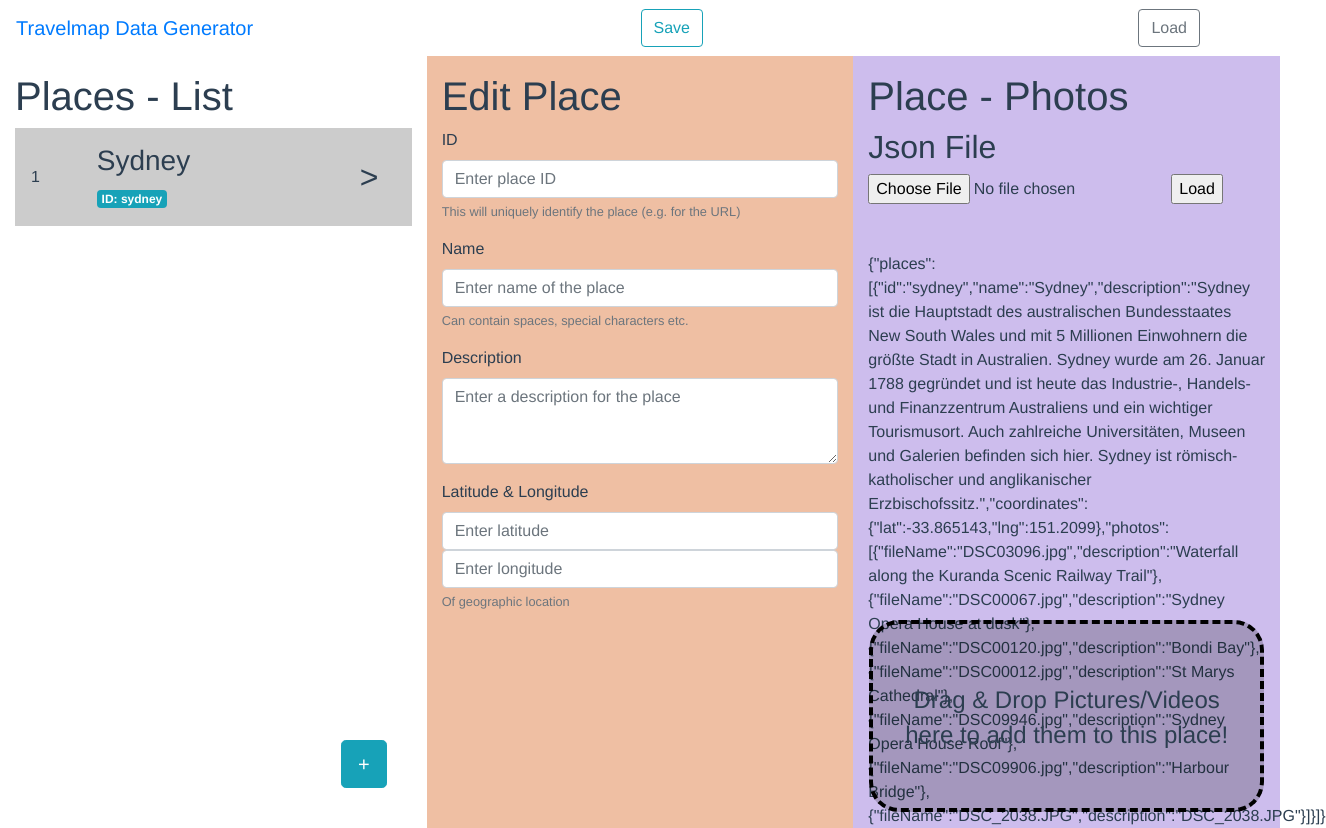
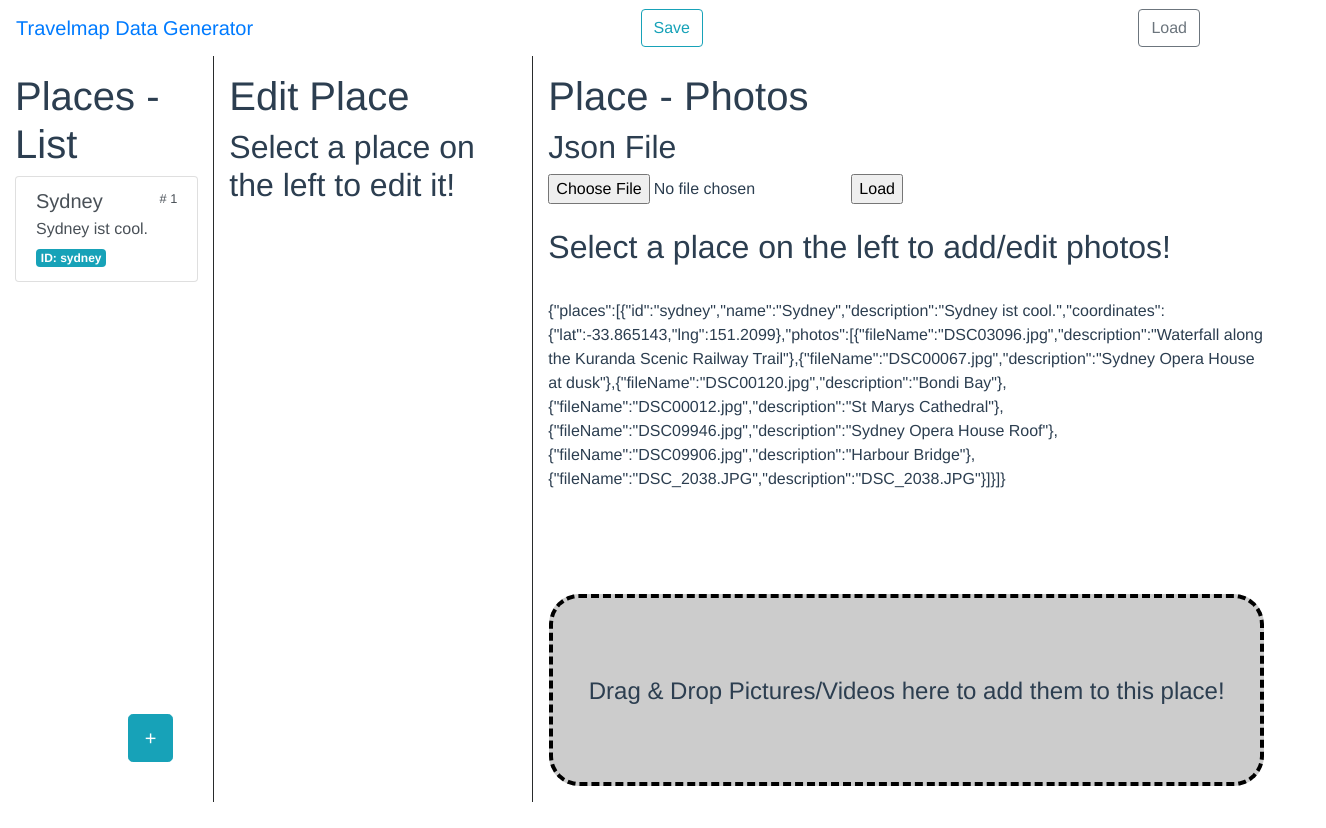
Before and after one commit to verfehlix/australia-travelmap-datagenerator, a Vue app: page / in a window 1280 px wide. Shown: the whole page, 1326 px wide, since content can reach past the window. After the commit the page ends 802 px from the top, so only its background shows below. Built offline with nearby package versions, Linux system fonts and the light colour scheme.

Commit message:
more stuff

```diff
--- a/src/components/Main.vue
+++ b/src/components/Main.vue
@@ -8,61 +8,58 @@
         </nav>
 
         <div class='row panelRow'>
-            <div class='col-4 panel placeListPanel'>
+            <div class='col-2 panel placeListPanel'>
                 <h1>Places - List</h1>
 
-                <draggable v-model="travelData.places" :options="{group:'people'}" @start="drag=true" @end="drag=false">
-                    <div class="placeListItem" v-bind:key="place" v-for="(place, index) in travelData.places">
-                        <div class="row align-items-center">
-                            <div class="col-2">
-                                {{ index+1 }}
+                <div class="list-group">
+                    <draggable v-model="travelData.places" @start="drag=true" @end="drag=false">
+                        <div v-on:click="listPlaceClicked(place)" v-bind:key="index" v-for="(place, index) in travelData.places" class="list-group-item list-group-item-action flex-column align-items-start placeListItem">
+                            <div class="d-flex w-100 justify-content-between">
+                                <h5 class="mb-1">{{ place.name }}</h5>
+                                <small># {{ index + 1 }}</small>
                             </div>
-                            <div class="col-8">
-                                <h3>{{ place.name }}</h3>
-                                <span class="badge badge-info">ID: {{ place.id }}</span>
-                            </div>
-                            <div class="col-2">
-                                <span class="arrowSpan">></span>
-                            </div>
+                            <p class="mb-1 placeListDescription">{{ place.description }}</p>
+                            <span class="badge badge-info">ID: {{ place.id }}</span>
                         </div>
+                    </draggable>
+                </div>
 
-                    </div>
-                </draggable>
-
-                <button class='btn floating-button btn-info btn-lg' type='submit'>+</button>
+                <button class='btn floating-button btn-info btn-lg' type='submit' v-on:click="listPlaceClicked(null)" >+</button>
             </div>
-            <div class='col-4 panel editPlacePanel'>
+            <div class='col-3 panel editPlacePanel'>
                 <h1>Edit Place</h1>
 
-                <form>
+                <h2 v-if="!selectedPlace">Select a place on the left to edit it!</h2>
+
+                <form v-if="selectedPlace">
                     <div class="form-group">
                         <label for="idInput">ID</label>
-                        <input type="email" class="form-control" id="idInput" placeholder="Enter place ID">
+                        <input type="email" class="form-control" id="idInput" placeholder="Enter place ID" v-model="selectedPlace.id">
                         <small id="emailHelp" class="form-text text-muted">This will uniquely identify the place (e.g. for the URL)</small>
                     </div>
 
                     <div class="form-group">
                         <label for="nameInput">Name</label>
-                        <input type="email" class="form-control" id="nameInput" placeholder="Enter name of the place">
+                        <input type="email" class="form-control" id="nameInput" placeholder="Enter name of the place" v-model="selectedPlace.name">
                         <small id="emailHelp" class="form-text text-muted">Can contain spaces, special characters etc.</small>
                     </div>
 
                     <div class="form-group">
                         <label for="descriptionTextArea">Description</label>
-                        <textarea class="form-control" id="descriptionTextArea" rows="3" placeholder="Enter a description for the place"></textarea>
+                        <textarea class="form-control" id="descriptionTextArea" rows="20" placeholder="Enter a description for the place" v-model="selectedPlace.description"></textarea>
                     </div>
 
                     <div class="form-group">
                         <label for="latitudeInput">Latitude & Longitude</label>
-                        <input type="email" class="form-control" id="latitudeInput" placeholder="Enter latitude">
-                        <input type="email" class="form-control" id="longitudeInput" placeholder="Enter longitude">
+                        <input type="email" class="form-control" id="latitudeInput" placeholder="Enter latitude" v-model="selectedPlace.coordinates.lat">
+                        <input type="email" class="form-control" id="longitudeInput" placeholder="Enter longitude" v-model="selectedPlace.coordinates.lng">
                         <small id="emailHelp" class="form-text text-muted">Of geographic location</small>
                     </div>
                 </form>
 
 
             </div>
-            <div class='col-4 panel placePhotosPanel'>
+            <div class='col-7 panel placePhotosPanel'>
                 <h1>Place - Photos</h1>
 
                 <form id="jsonFile" name="jsonFile" enctype="multipart/form-data" method="post">
@@ -74,6 +71,34 @@
                 </form>
 
                 <br>
+
+                 <h2 v-if="!selectedPlace">Select a place on the left to add/edit photos!</h2>
+
+                <table v-if="selectedPlace" class="table table-striped table-bordered table-sm table">
+                    <thead class="thead-inverse">
+                        <tr>
+                            <th>#</th>
+                            <th>Preview</th>
+                            <th>File Name</th>
+                            <th>Description</th>
+                            <th>Image / Video</th>
+                            <th>Delete</th>
+                        </tr>
+                    </thead>
+                    <!-- <tbody> -->
+                        <draggable :element="'tbody'" v-model="selectedPlace.photos" @start="drag=true" @end="drag=false">
+                            <tr class="tableRowPhoto" v-bind:key="index" v-for="(photo, index) in selectedPlace.photos">
+                                <th scope="row">{{ index + 1 }}</th>
+                                <td>N/A</td>
+                                <td>{{ photo.fileName }}</td>
+                                <td>{{ photo.description }}</td>
+                                <td>Image</td>
+                                <td><button v-on:click="deletePhoto(index)" type="button" class="btn btn-outline-danger">X</button></td>
+                            </tr>
+                        </draggable>
+                    <!-- </tbody> -->
+                </table>
+
                 <br>
 
                 <span>{{ JSON.stringify(this.travelData) }}</span>
@@ -96,13 +121,13 @@
         components: {draggable},
         data () {
             return {
-                selectedPlace: {},
+                selectedPlace: undefined,
                 travelData: {
                     places: [
                         {
                             id: 'sydney',
                             name: 'Sydney',
-                            description: 'Sydney ist die Hauptstadt des australischen Bundesstaates New South Wales und mit 5 Millionen Einwohnern die größte Stadt in Australien. Sydney wurde am 26. Januar 1788 gegründet und ist heute das Industrie-, Handels- und Finanzzentrum Australiens und ein wichtiger Tourismusort. Auch zahlreiche Universitäten, Museen und Galerien befinden sich hier. Sydney ist römisch-katholischer und anglikanischer Erzbischofssitz.',
+                            description: 'Sydney ist cool.',
                             coordinates: {
                                 lat: -33.865143,
                                 lng: 151.209900
@@ -180,12 +205,22 @@
             receivedText: function (e) {
                 const lines = e.target.result
                 this.travelData = JSON.parse(lines)
+            },
+            listPlaceClicked: function (place) {
+                this.selectedPlace = place
+            },
+            deletePhoto: function (index) {
+                this.selectedPlace.photos.splice(index, 1)
             }
         }
     }
 </script>
 
 <style scoped>
+
+.btn {
+    cursor: pointer;
+}
 
 .panelRow {
     height: calc(100vh - 54px);
@@ -210,26 +245,18 @@
 }
 
 .placeListItem {
-    padding: 1em;
-    background-color: rgba(0,0,0,0.2);
-    /* border-radius: 10px; */
-    margin-bottom: 1em;
-
     cursor: pointer;
-
-    transition: all 0.2s ease-out;
-    -webkit-transition: all 0.2s ease-out;
-    -moz-transition: all 0.2s ease-out;
-    -o-transition: all 0.2s ease-out;
 }
 
-.placeListItem:hover {
-    background-color: rgba(0,0,0,0.3);
+.tableRowPhoto {
+    cursor: pointer;
+}
 
-    transition: all 0.2s ease-out;
-    -webkit-transition: all 0.2s ease-out;
-    -moz-transition: all 0.2s ease-out;
-    -o-transition: all 0.2s ease-out;
+.placeListDescription {
+    text-overflow: ellipsis;
+    overflow: hidden;
+    width: 100%;
+    white-space: nowrap;
 }
 
 .arrowSpan {
@@ -241,10 +268,12 @@
     position: relative;
 }
 .editPlacePanel {
-    background-color: #efbfa3;
+    /* background-color: #efbfa3; */
+    border-left: 1px solid #292b2c;
+    border-right: 1px solid #292b2c;
 }
 .placePhotosPanel {
-    background-color: #cdbded;
+    /* background-color: #cdbded; */
     position: relative;
 }
 
```
